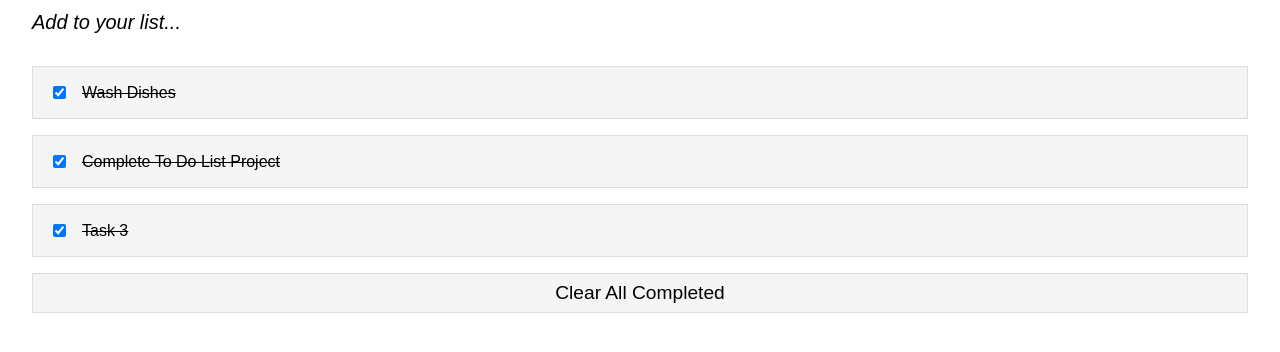
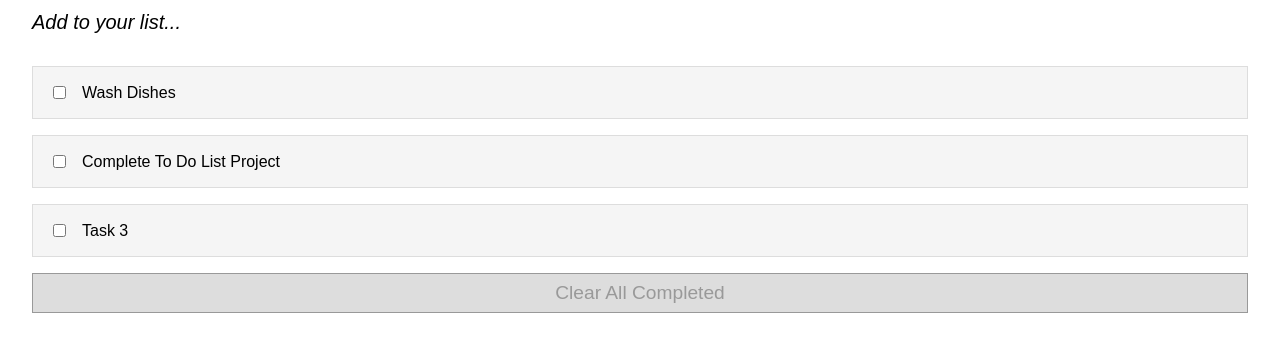
Before and after one commit to TaiwoEnoch/Todo_List, a website built with webpack: page src/index.html in a window 1280 px wide. Shown: the part 108-460 px from the top of the page. Built offline with nearby package versions, Linux system fonts and the light colour scheme.

Commit message:
Make changes in my codebase

```diff
--- a/src/index.css
+++ b/src/index.css
@@ -39,10 +39,6 @@ input[type="checkbox"] {
   margin-right: 1rem;
 }
 
-.completed {
-  text-decoration: line-through;
-}
-
 #clear-all {
   text-align: center;
   display: block;
--- a/src/index.js
+++ b/src/index.js
@@ -3,17 +3,17 @@ import './index.css';
 const tasks = [
   {
     description: 'Wash Dishes',
-    completed: 'false',
+    completed: false,
     index: 1,
   },
   {
     description: 'Complete To Do List Project',
-    completed: 'false',
+    completed: false,
     index: 2,
   },
   {
     description: 'Task 3',
-    completed: 'false',
+    completed: false,
     index: 3,
   },
 ];
```
Also changed, not shown: README.md.
